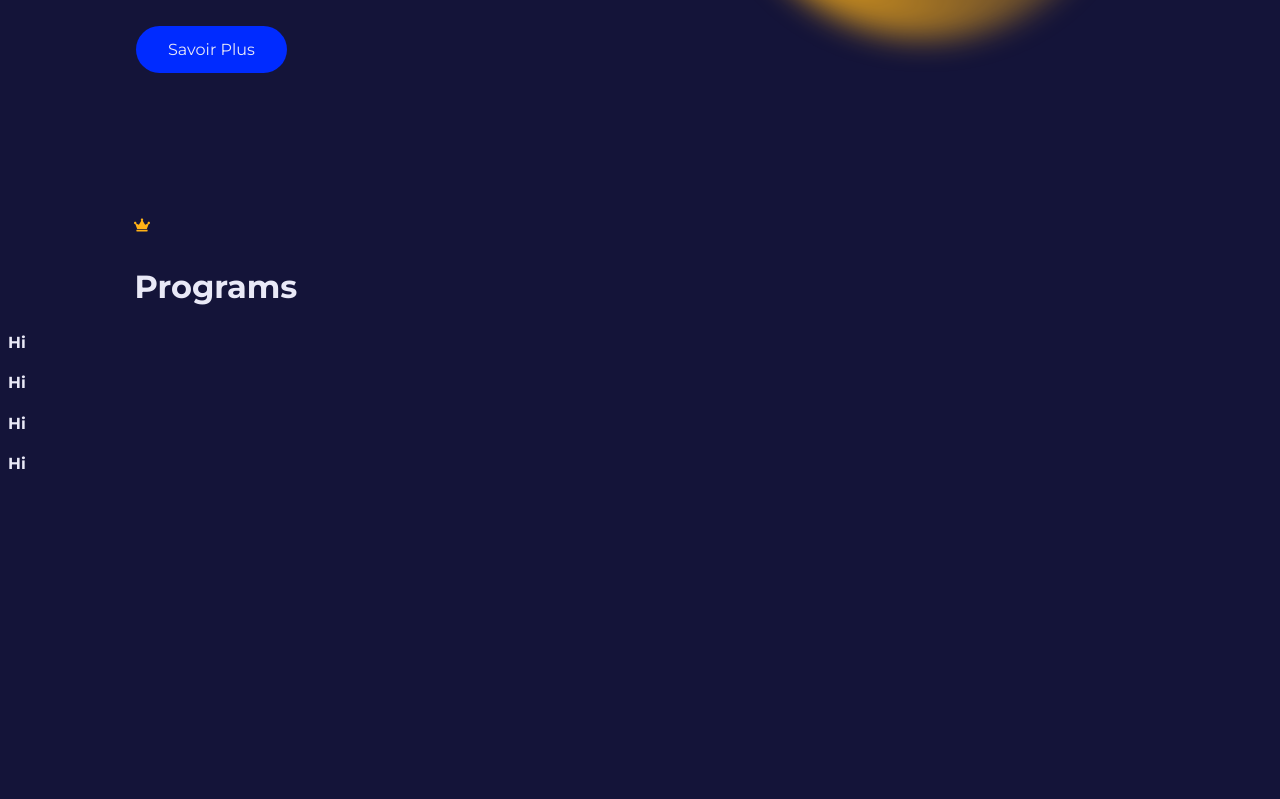
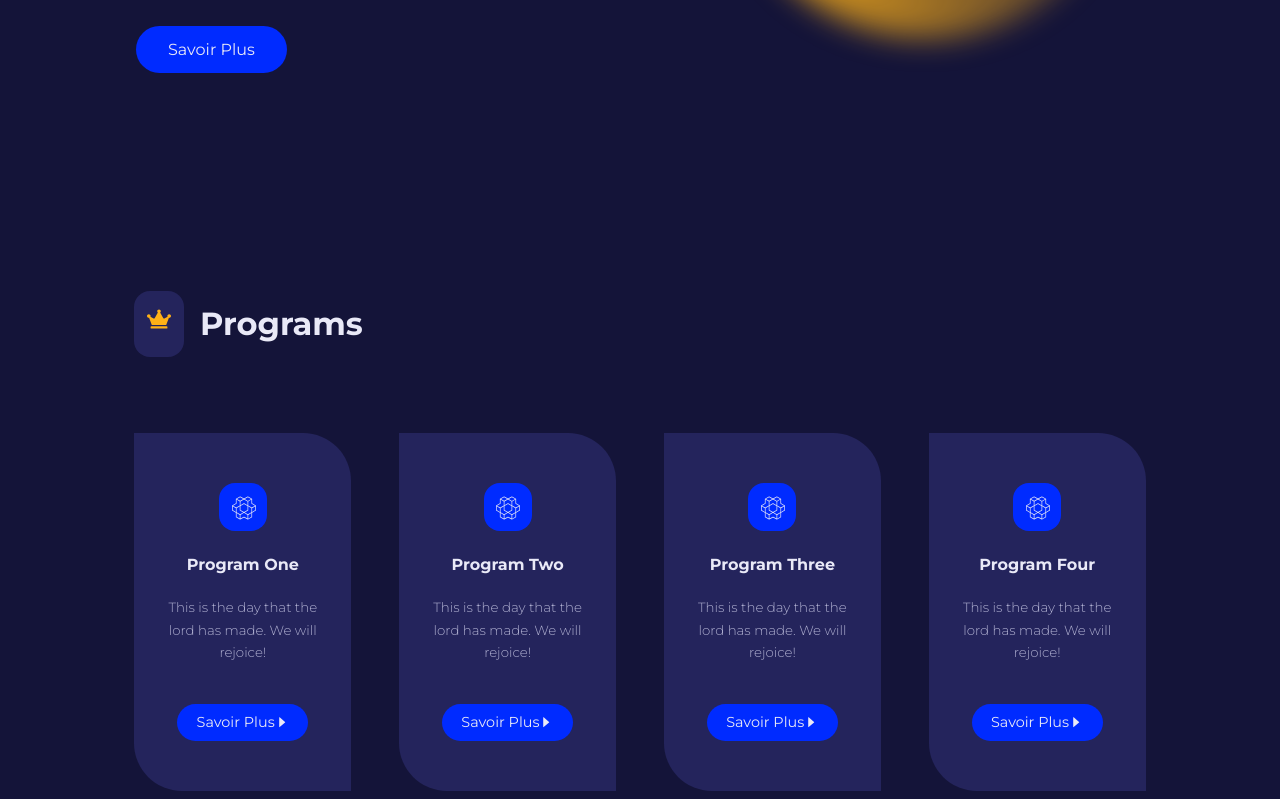
Before and after one commit to RootSN-Comminuty/communityRootsn_webSite_Officiel, a React (Create React App) app: page / in a window 1280 px wide. Shown: the part 586-1385 px from the top of the page. Before the commit the page ends 1080 px from the top, so only its background shows below. Built offline with nearby package versions, Linux system fonts and the light colour scheme.

Commit message:
Second Section Ok

```diff
--- a/src/UI/Card.jsx
+++ b/src/UI/Card.jsx
@@ -0,0 +1,10 @@
+
+const Card = ({ className, children }) => {
+    return (
+        <article className={`card ${className}`}>
+            {children}
+        </article>
+    )
+}
+
+export default Card
--- a/src/components/Programs.jsx
+++ b/src/components/Programs.jsx
@@ -1,19 +1,30 @@
 import { FaCrown } from 'react-icons/fa'
 import SectionHead from './SectionHead'
 import { programs } from '../data'
+import Card from '../UI/Card'
+import { Link } from 'react-router-dom'
+import { AiFillCaretRight } from 'react-icons/ai'
 
 const Programs = () => {
     return (
         <section className="programs">
             <div className="container programs__container">
                 <SectionHead icon={<FaCrown />} title="Programs" />
-            </div>
-            <div className="programs__wrapper">
-                {
-                    programs.map(({ id, icon, title, info, path }) => {
-                        return <h4>Hi</h4>
-                    })
-                }
+
+                <div className="programs__wrapper">
+                    {
+                        programs.map(({ id, icon, title, info, path }) => {
+                            return (
+                                <Card className="programs__program" key={id}>
+                                    <span>{icon}</span>
+                                    <h4>{title}</h4>
+                                    <small>{info}</small>
+                                    <Link to={path} className='btn sm'>Savoir Plus<AiFillCaretRight /></Link>
+                                </Card>
+                            )
+                        })
+                    }
+                </div>
             </div>
         </section>
     )
--- a/src/index.css
+++ b/src/index.css
@@ -102,3 +102,74 @@ img {
 .btn.sm:hover {
     background: var(--color-gray-100);
 }
+
+
+
+
+
+
+section {
+    margin-top: 10rem;
+}
+
+.section__head {
+    display: flex;
+    align-items: center;
+    gap: 1rem;
+}
+
+.section__head span {
+    background: var(--color-gray-500);
+    padding: 0.8rem;
+    border-radius: 1rem;
+    color: var(--color-secondary);
+    font-size: 1.5rem;
+}
+
+
+
+
+
+
+
+
+.card {
+    background: var(--color-gray-500);
+    border: 2px solid transparent;
+    text-align: center;
+    padding: 3rem 2rem;
+    border-radius: 0 3rem 0 3rem;
+    transition: var(--transition);
+}
+
+.card:hover {
+    background: transparent;
+    border-color: var(--color-gray-400);
+    cursor: default;
+}
+
+.card span {
+    width: 3rem;
+    height: 3rem;
+    background: var(--color-primary);
+    color: var(--color-gray-100);
+    font-size: 1.5rem;
+    padding: 0.8rem;
+    display: grid;
+    place-items: center;
+    margin-bottom: 1.5rem;
+    margin-inline: auto;
+    border-radius: 1rem;
+    transition: var(--transition);
+}
+
+.card:hover span {
+    background: var(--color-secondary);
+    color: var(--color-gray-600);
+}
+
+.card small {
+    margin-top: 1rem;
+    display: block;
+    font-weight: 300;
+}
--- a/src/pages/home/home.css
+++ b/src/pages/home/home.css
@@ -1,3 +1,4 @@
+/* --------------------Home Section-------------------- */
 .main__header {
     width: 100vw;
     height: calc(100vh - 3rem);
@@ -49,3 +50,29 @@
 /* .main__header-right:hover .main__header-circle {
     filter: blur(15px);
 } */
+
+
+
+/* --------------------Programs Section-------------------- */
+.programs {
+    margin-top: 4rem;
+}
+
+.programs__wrapper {
+    display: grid;
+    grid-template-columns: repeat(4, 1fr);
+    gap: 3rem;
+    margin-top: 4rem;
+}
+
+.programs__program a {
+    margin-top: 2.5rem;
+    display: flex;
+    align-items: center;
+    justify-content: center;
+}
+
+.programs__program:hover a {
+    background: var(--color-secondary);
+    color: var(--color-gray-600);
+}
```
